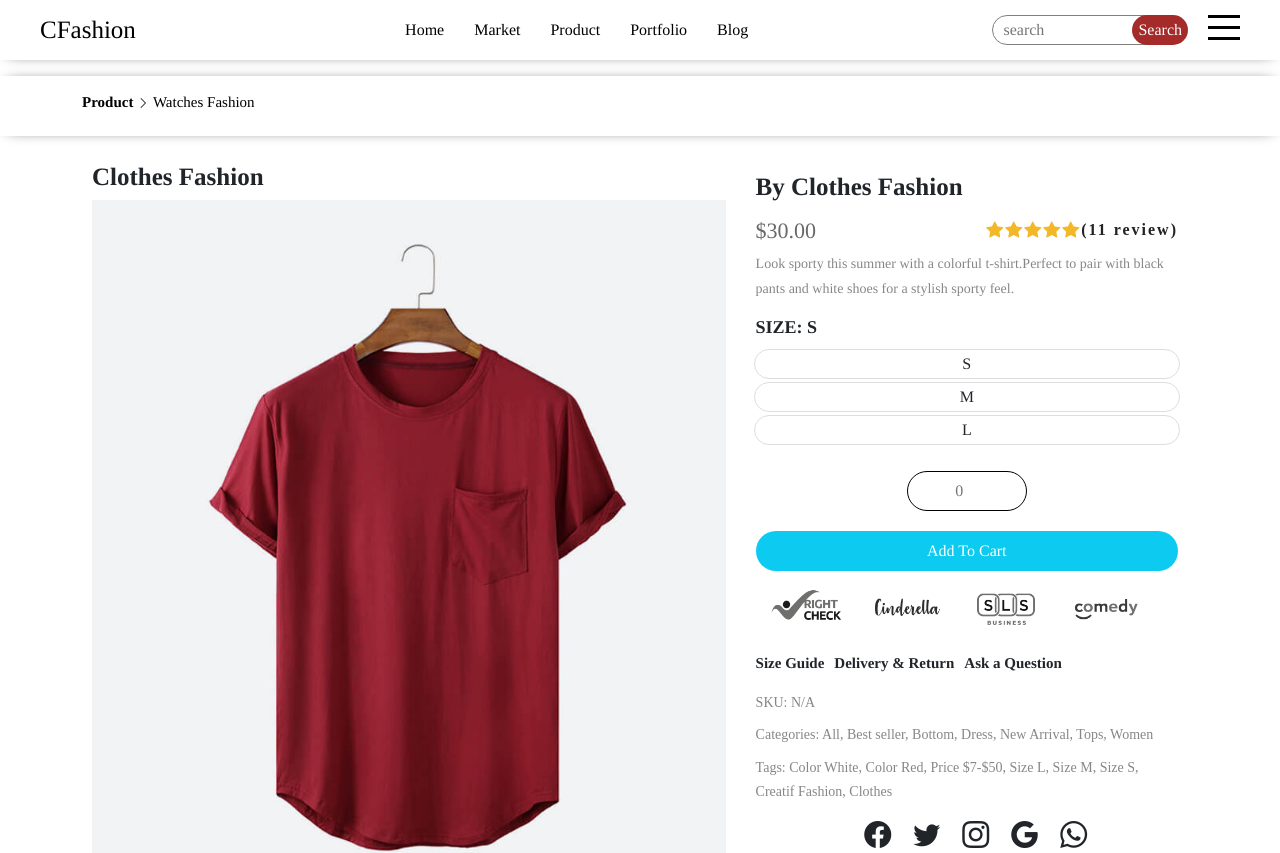
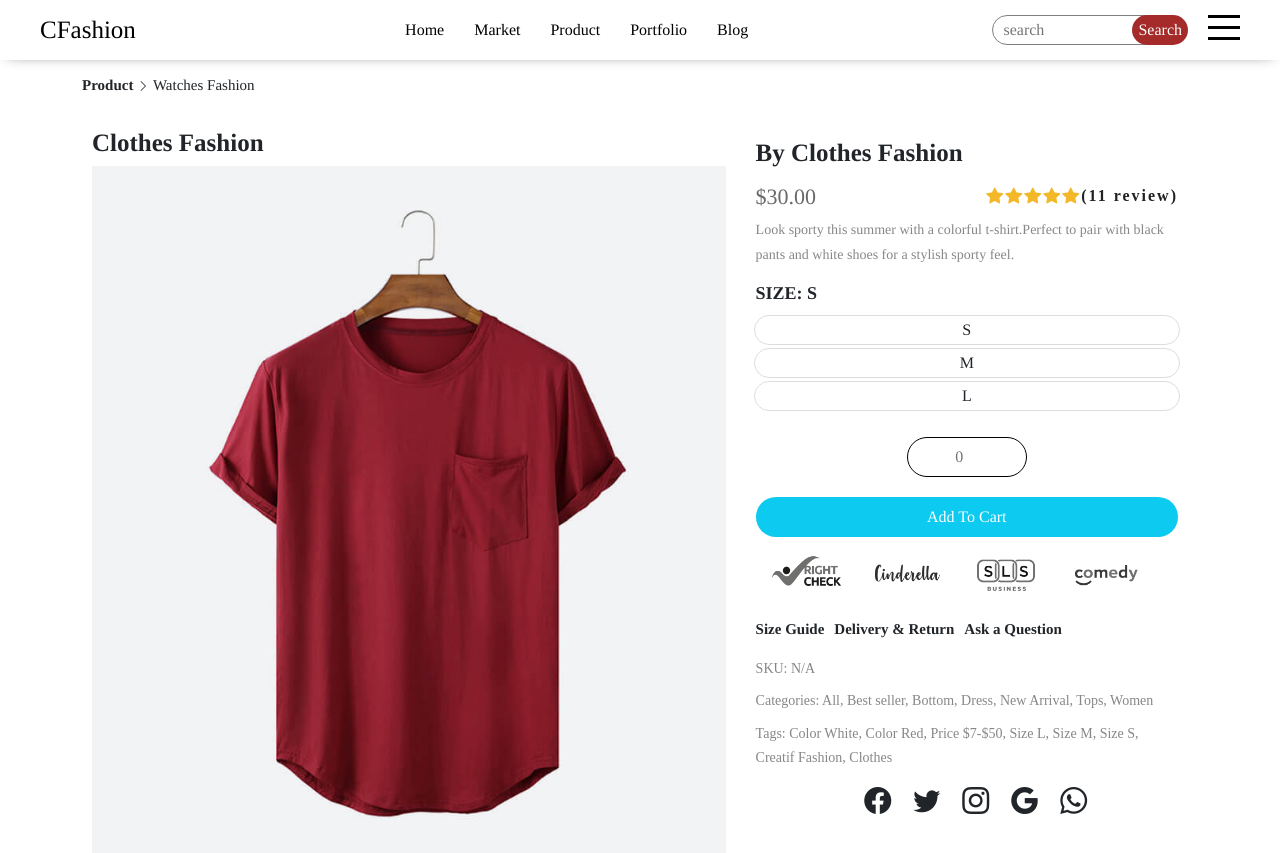
Before and after one commit to Chndrafajar/react-Ecommerce.github.io, a React (Create React App) app: page /product in a window 1280 px wide. Shown: the top 853 px of the page. Built offline with nearby package versions, Linux system fonts and the light colour scheme.

Commit message:
update-lagi

```diff
--- a/src/components/Pages/Product/Product.js
+++ b/src/components/Pages/Product/Product.js
@@ -48,7 +48,7 @@ export default function Product() {
     <>
       {/* component Product 1 */}
       <div className="ProductTitle mt-3">
-        <Navbar>
+        <div>
           <Container>
             <h5>
               Product{" "}
@@ -58,7 +58,7 @@ export default function Product() {
               <span className="TitleNav">Watches Fashion</span>
             </h5>
           </Container>
-        </Navbar>
+        </div>
       </div>
       <div>
         <Container>
```
